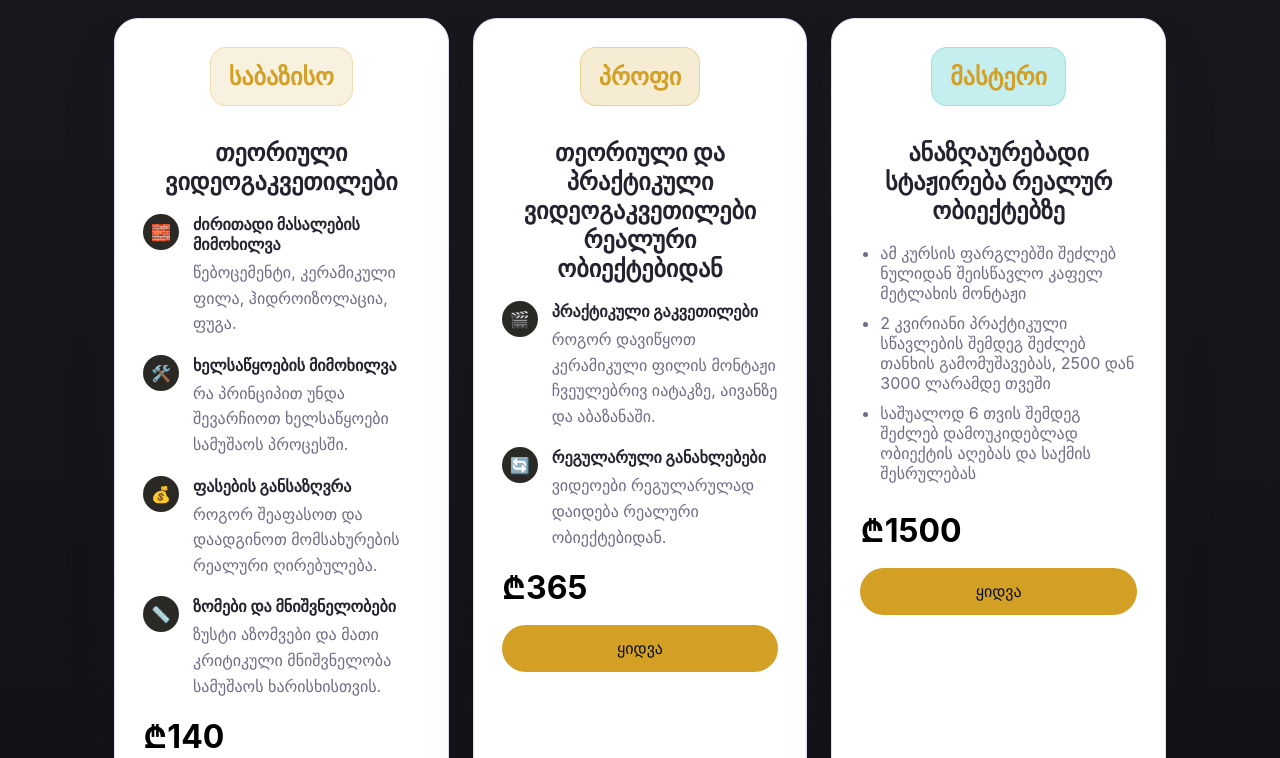
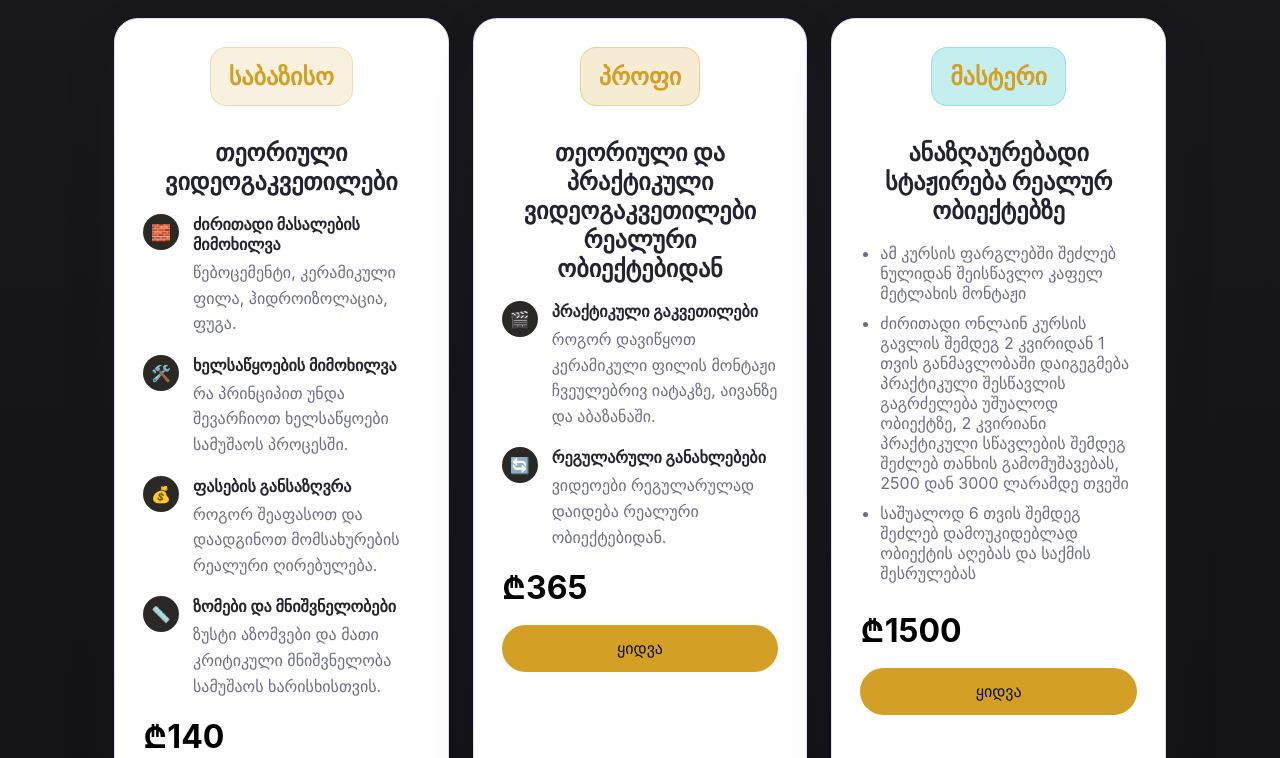
Before and after one commit to maxdesignerrr-crypto/max-master-studio, a website: page index.html in a window 1280 px wide. Shown: the part 342-1100 px from the top of the page. Drawn offline with Linux system fonts and the light colour scheme.

Commit message:
Restore index.html content with original markup

```diff
--- a/index.html
+++ b/index.html
@@ -85,7 +85,7 @@
         <h2 class="plan-subtitle">ანაზღაურებადი სტაჟირება რეალურ ობიექტებზე</h2>
         <ul>
           <li>ამ კურსის ფარგლებში შეძლებ ნულიდან შეისწავლო კაფელ მეტლახის მონტაჟი</li>
-          <li> 2 კვირიანი პრაქტიკული სწავლების შემდეგ შეძლებ თანხის გამომუშავებას, 2500 დან 3000 ლარამდე თვეში</li>
+          <li> ძირითადი ონლაინ კურსის გავლის შემდეგ 2 კვირიდან 1 თვის განმავლობაში დაიგეგმება პრაქტიკული შესწავლის გაგრძელება უშუალოდ ობიექტზე, 2 კვირიანი პრაქტიკული სწავლების შემდეგ შეძლებ თანხის გამომუშავებას, 2500 დან 3000 ლარამდე თვეში</li>
           <li>საშუალოდ 6 თვის შემდეგ შეძლებ დამოუკიდებლად ობიექტის აღებას და საქმის შესრულებას</li>
         </ul>
         <div class="price">₾1500</div>
```
